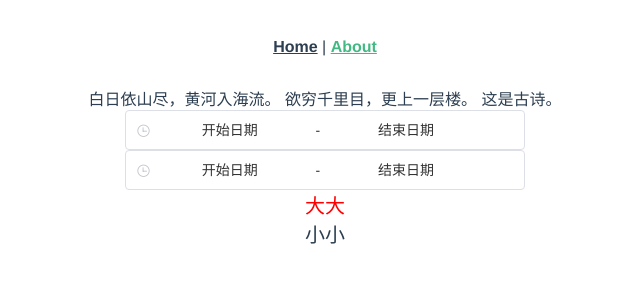
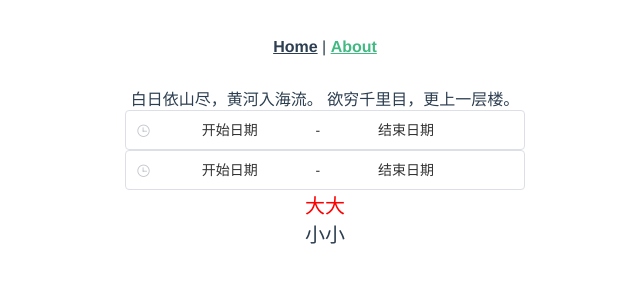
Before and after one commit to 1997zyb/vue2, a Vue app: page /about in a window 1280 px wide. Shown: the top 300 px of the page, without its empty margins (315-955 px from the left). Built offline with nearby package versions, Linux system fonts and the light colour scheme; what mavon-editor would draw is missing.

Commit message:
Update AboutView.vue

```diff
--- a/src/views/AboutView.vue
+++ b/src/views/AboutView.vue
@@ -2,7 +2,6 @@
   <div class="about">
     白日依山尽，黄河入海流。
     欲穷千里目，更上一层楼。
-    这是古诗。
     <div class="range">
       <el-date-picker v-model="showTabTime1" type="datetimerange" valueFormat="yyyy-MM-dd HH:mm:ss"
         start-placeholder="开始日期" end-placeholder="结束日期">
```
